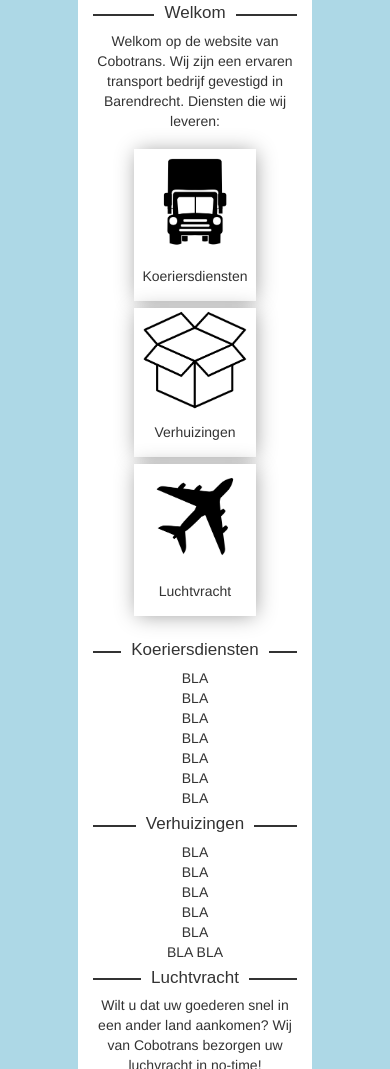
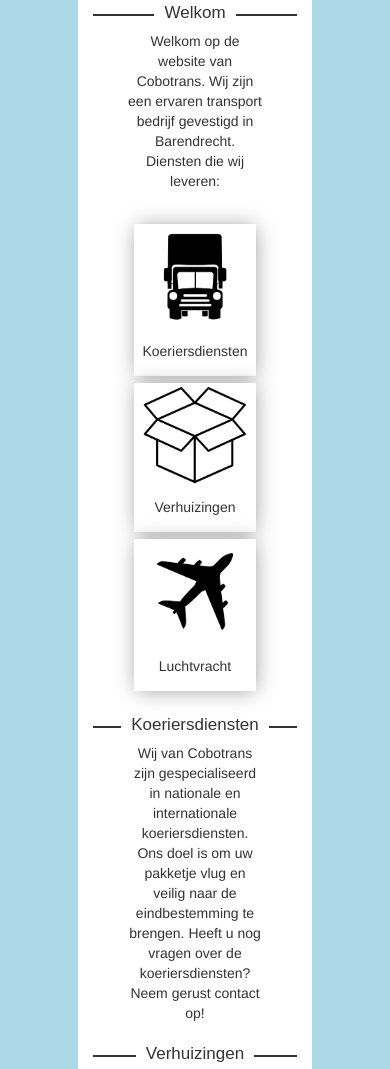
Before and after one commit to cobotrans/cobotrans.github.io, a plain HTML site: page index.html in a window 390 px wide. Shown: the part 36-1105 px from the top of the page. Drawn offline with Linux system fonts and the light colour scheme.

Commit message:
Upload last changes
nyes

```diff
--- a/css/homepage.css
+++ b/css/homepage.css
@@ -56,7 +56,7 @@ html,body {
 }
 
 .spaceBetweenSections {
-	padding-bottom: : 7px;
+	padding-bottom: 15px;
 }
 
 .textInBox {
@@ -108,6 +108,11 @@ html,body {
 		display: flex;
 		flex-wrap: wrap;
 	}
+
+	.items-panels-wrapper {
+    	padding-left: 50px !important;
+    	padding-right: 50px !important;
+	}
 }
 
 @media screen and (min-width: 200px) and (max-width: 300px) {
--- a/index.html
+++ b/index.html
@@ -24,7 +24,7 @@
 						<span>Welkom</span>
 					</h3>
 				</div>
-				<div class="col-md-12 center spaceBetweenSections">
+				<div class="col-md-12 center spaceBetweenSections items-panels-wrapper">
 					Welkom op de website van Cobotrans. Wij zijn een ervaren transport bedrijf gevestigd in Barendrecht.
 					Diensten die wij leveren: <br />
 				</div>
@@ -47,7 +47,6 @@
 				</div>
 			</div>
 
-
 		<!-- Sectie met internationale en nationale koeriersdiensten-->
 			<div class="row" style="margin-top: 15px">
 				<div class="col-md-12">
@@ -55,14 +54,8 @@
 						<span>Koeriersdiensten</span>
 					</h3>
 				</div>
-				<div class="col-md-12 center spaceBetweenSections">
-					BLA <br />
-					BLA <br />
-					BLA <br />
-					BLA  <br />
-					BLA <br />
-					BLA <br />
-					BLA <br />
+				<div class="col-md-12 center spaceBetweenSections items-panels-wrapper">
+					Wij van Cobotrans zijn gespecialiseerd in nationale en internationale koeriersdiensten. Ons doel is om uw pakketje vlug en veilig naar de eindbestemming te brengen. Heeft u nog vragen over de koeriersdiensten? Neem gerust contact op!
 				</div>
 			</div>
 
@@ -73,14 +66,8 @@
 						<span>Verhuizingen</span>
 					</h3>
 				</div>
-				<div class="col-md-12 center spaceBetweenSections">
-					BLA <br />
-					BLA <br />
-					BLA <br />
-					BLA <br />
-					BLA <br />
-					BLA
-					BLA
+				<div class="col-md-12 center spaceBetweenSections items-panels-wrapper">
+					Bang dat uw spullen tijdens het vervoeren kapot gaan? Wij van Cobotrans zorgen dat uw spullen veilig en vlot bij uw nieuwe adres aankomen! Heeft u nog vragen over het vervoeren van goederen? Neem gerust contact op!
 				</div>
 			</div>
 
@@ -91,11 +78,10 @@
 						<span>Luchtvracht</span>
 					</h3>
 				</div>
-				<div class="col-md-12 center spaceBetweenSections">
-					Wilt u dat uw goederen snel in een ander land aankomen? Wij van Cobotrans bezorgen uw luchvracht in no-time!
+				<div class="col-md-12 center spaceBetweenSections items-panels-wrapper">
+					Wilt u dat uw goederen snel in een ander land aankomen? Wij van Cobotrans zorgen dat uw luchvracht in no-time op de eindbestemming is gearriveerd! Heeft u nog vragen over luchtvracht? Neem gerust contact op!
 				</div>
 			</div>
-
 
 		<!-- Sectie met contact informatie -->
 			<div class="row">
@@ -112,8 +98,6 @@
 					<br />
 				</div>
 			</div>
-
-
 		</div>
 	</body>
 </html>
```
